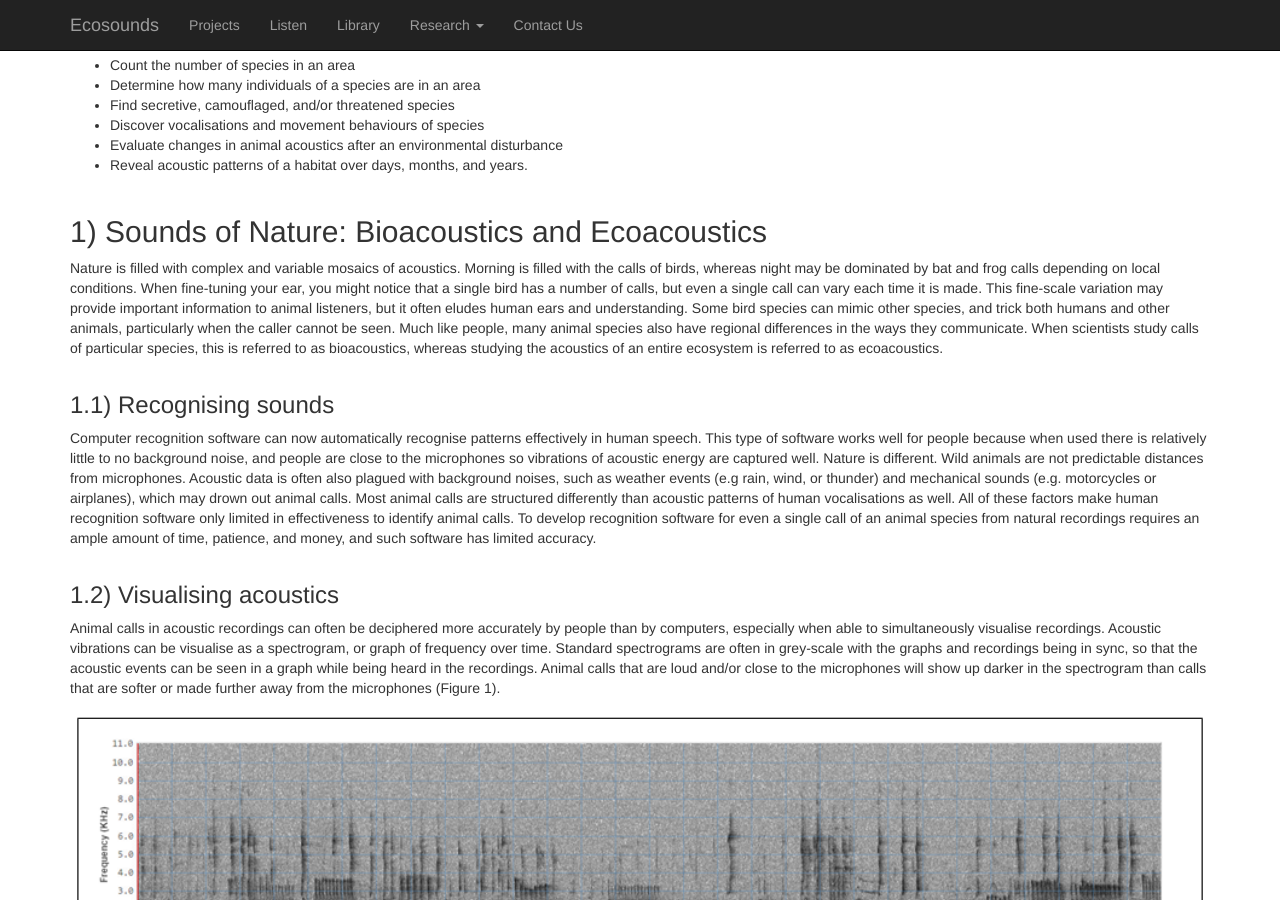
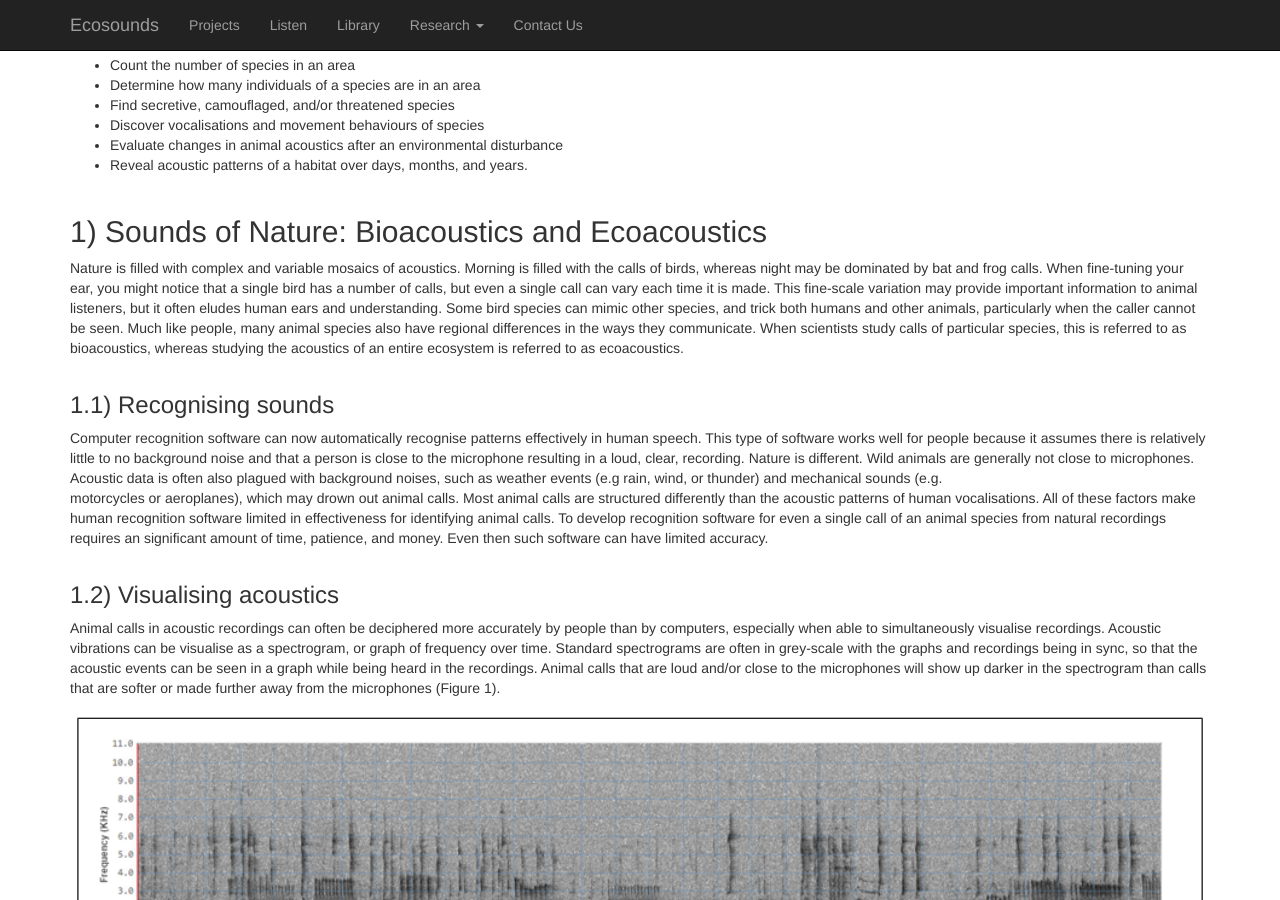
Before and after one commit to QutEcoacoustics/research-blog, a Jekyll site: the page built from help/website-instructions.md, in a window 1280 px wide and 900 px high, scrolled down 601 px. Built offline with Jekyll 4.4.1, drawn with Linux system fonts in a browser that asks for light colours; nearby versions of some CDN libraries.

Commit message:
Website help, minor edits - clarifying language

```diff
--- a/help/website-instructions.md
+++ b/help/website-instructions.md
@@ -41,7 +41,7 @@ Nature is complex, and often impacted by human encroachment. Ecologists work to
 ## 1) Sounds of Nature: Bioacoustics and Ecoacoustics
 
 
-Nature is filled with complex and variable mosaics of acoustics. Morning is filled with the calls of birds, whereas night may be dominated by bat and frog calls depending on local conditions. When fine-tuning your ear, you might
+Nature is filled with complex and variable mosaics of acoustics. Morning is filled with the calls of birds, whereas night may be dominated by bat and frog calls. When fine-tuning your ear, you might
 notice that a single bird has a number of calls, but even a single call can vary each time it
 is made. This fine-scale variation may provide important information to animal listeners, but
 it often eludes human ears and understanding. Some bird species can mimic other species,
@@ -52,14 +52,24 @@ communicate. When scientists study calls of particular species, this is referred
 ### 1.1) Recognising sounds
 
 Computer recognition software can now automatically recognise patterns effectively in human
-speech. This type of software works well for people because when used there is relatively little to no background noise, and people are close to the microphones so vibrations of acoustic energy are captured well. Nature is different. Wild animals are not predictable distances from microphones. Acoustic data is often also plagued with background noises, such as weather events (e.g rain, wind, or thunder) and mechanical sounds (e.g. motorcycles or airplanes), which may drown out animal calls. Most animal calls are structured differently than acoustic patterns of human vocalisations as well. All of these factors make human recognition software only limited in effectiveness to identify animal calls. To develop recognition software
-for even a single call of an animal species from natural recordings requires an ample amount of time,
-patience, and money, and such software has limited accuracy.
+speech. This type of software works well for people because it assumes there is relatively little to no
+background noise and that a person is close to the microphone resulting in a loud, clear, recording.
+Nature is different. Wild animals are generally not close to microphones. Acoustic data is often also plagued
+with background noises, such as weather events (e.g rain, wind, or thunder) and mechanical sounds (e.g.
+motorcycles or aeroplanes), which may drown out animal calls. Most animal calls are structured differently than
+the acoustic patterns of human vocalisations. All of these factors make human recognition software limited in
+effectiveness for identifying animal calls. To develop recognition software for even a single call of an
+animal species from natural recordings requires an significant amount of time, patience, and money. Even then
+such software can have limited accuracy.
 
 ### 1.2) Visualising acoustics
 
-Animal calls in acoustic recordings can often be deciphered more accurately by people than by computers, especially when able to simultaneously visualise recordings. Acoustic vibrations can be visualise as a spectrogram, or graph of frequency over time. Standard spectrograms are often in grey-scale with the graphs and recordings being in sync, so that the acoustic events can be seen in a graph while being heard in the recordings. Animal calls that are loud and/or close to the microphones will show up darker in the spectrogram than calls that are softer or made further away from the microphones (Figure 1).
-
+Animal calls in acoustic recordings can often be deciphered more accurately by people than by computers,
+especially when able to simultaneously visualise recordings. Acoustic vibrations can be visualise as a
+spectrogram, or graph of frequency over time. Standard spectrograms are often in grey-scale with the graphs and
+recordings being in sync, so that the acoustic events can be seen in a graph while being heard in the
+recordings. Animal calls that are loud and/or close to the microphones will show up darker in the spectrogram
+than calls that are softer or made further away from the microphones (Figure 1).
 
 <img src="./media/image1.png"  width="100%" />
 
```
